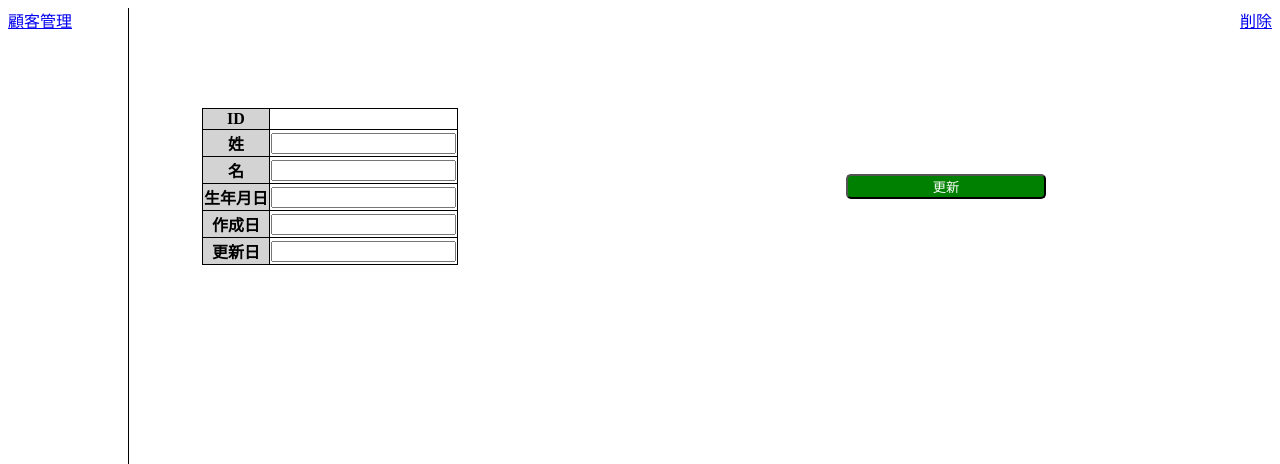
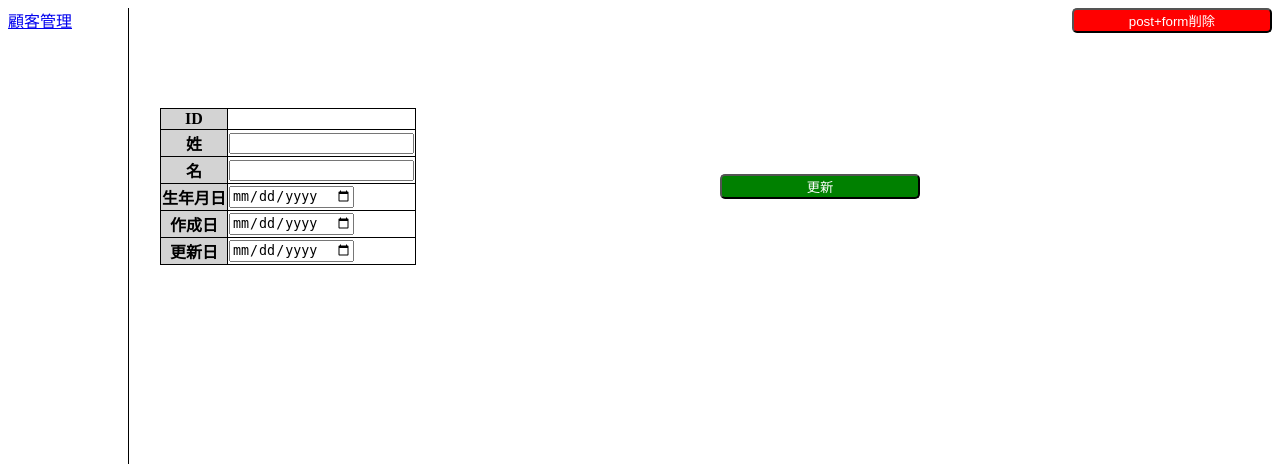
Before and after one commit to dbtmddn5/pp01, a PHP site: page /edit_page.php?id=1 in a window 1280 px wide. Shown: the top 464 px of the page. Run offline with PHP 8.4, Linux system fonts and the light colour scheme; data that the repository does not hold is empty.

Commit message:
削除ボタンの実装

```diff
--- a/edit_page.php
+++ b/edit_page.php
@@ -31,7 +31,6 @@ if ($row = $result->fetch_assoc()) {
     $UD = $row['updatedDay'];
 }
 
-//var_dump($LN);
 
 
 ?>
@@ -60,7 +59,10 @@ if ($row = $result->fetch_assoc()) {
 
                 <tr>
                     <th style='border: 1px solid black; background-color: lightgray;'>ID</th>
-                    <td style='border: 1px solid black;'><input type = 'hidden' name = 'UID' value = '<?php echo $id ?>'><?php echo $id ?></td>
+                    <td style='border: 1px solid black;'>
+                        <input type = 'hidden' name = 'UID' value = '<?php echo $id ?>'>
+                        <?php echo $id ?>
+                    </td>
                 </tr>
 
                 <tr>
@@ -75,17 +77,17 @@ if ($row = $result->fetch_assoc()) {
 
                 <tr>
                     <th style='border: 1px solid black; background-color: lightgray;'>生年月日</th>
-                    <td style='border: 1px solid black;'><input type = 'text' name = 'UBD' value = '<?php echo $BD ?>'></td>
+                    <td style='border: 1px solid black;'><input type = 'date' name = 'UBD' value = '<?php echo $BD ?>'></td>
                 </tr>
 
                 <tr>
                     <th style='border: 1px solid black; background-color: lightgray;'>作成日</th>
-                    <td style='border: 1px solid black;'><input type = 'text' name = 'UCD' value = '<?php echo $CD ?>'</td>
+                    <td style='border: 1px solid black;'><input type = 'date' name = 'UCD' value = '<?php echo $CD ?>'</td>
                 </tr>
 
                 <tr>
                     <th style='border: 1px solid black; background-color: lightgray;'>更新日</th>
-                    <td style='border: 1px solid black;'><input type = 'text' name = 'UUD' value = '<?php echo $UD ?>'></td>
+                    <td style='border: 1px solid black;'><input type = 'date' name = 'UUD' value = '<?php echo $UD ?>'></td>
                 </tr>
                 </table>
 
@@ -101,9 +103,21 @@ if ($row = $result->fetch_assoc()) {
             border-radius: 5px;
             border-color: black;
             ">
+        </form>
 
 
-            <a href = "delete_process.php?UID=<?php echo $id ?>">削除</a>
+        <form action = 'delete_process.php' method = 'post'>
+                <input type = 'hidden' name = 'UID' value = '<?php echo $id ?>'>
+                <!-- 更新ボタンの実装 -->
+                <input type = "submit" value = "post+form削除"
+                style = "
+                width: 200px;
+                margin: auto;
+                background-color: red;
+                color: white;
+                border-radius: 5px;
+                border-color: black;
+                ">
         </form>
 </body>
 </html>
--- a/index.php
+++ b/index.php
@@ -34,13 +34,13 @@
                 <input type = 'text' id='userFN' name='first_name'>
             </div>
             <div class = 'third'>生年月日<br>
-                <input type = 'text' id='userBD' name='birthday'>
+                <input type = 'date' id='userBD' name='birthday'>
             </div>
             <div class = 'fourth'>作成日<br>
-                <input type = 'text' id='userCD' name='created_day'>
+                <input type = 'date' id='userCD' name='created_day'>
             </div>
             <div class = 'fifth'>更新日<br>
-                <input type = 'text' id='userUD' name='updated_day'>
+                <input type = 'date' id='userUD' name='updated_day'>
             </div>
         </div>
 
```
Also changed, not shown: delete_process.php (+10 -5 lines), 1 other file.
